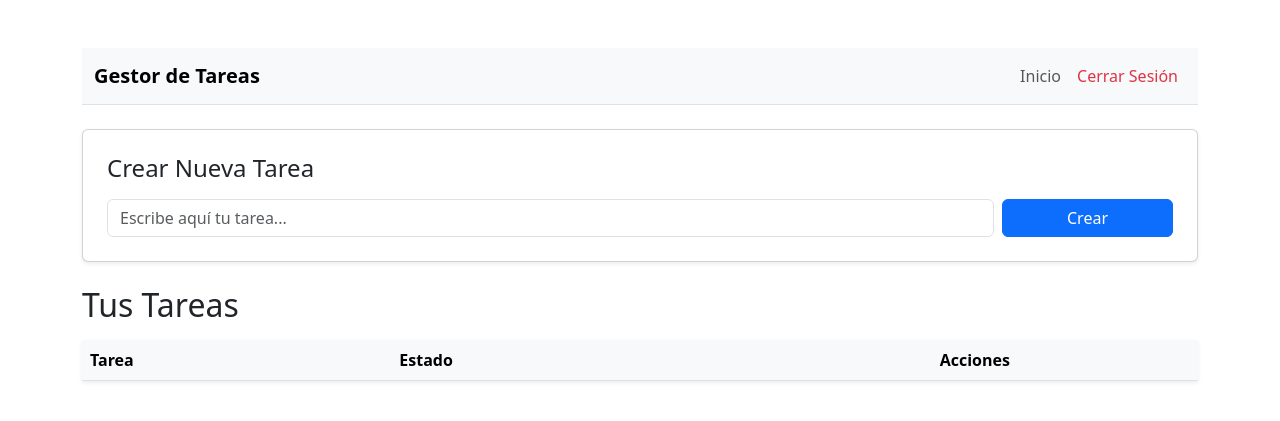
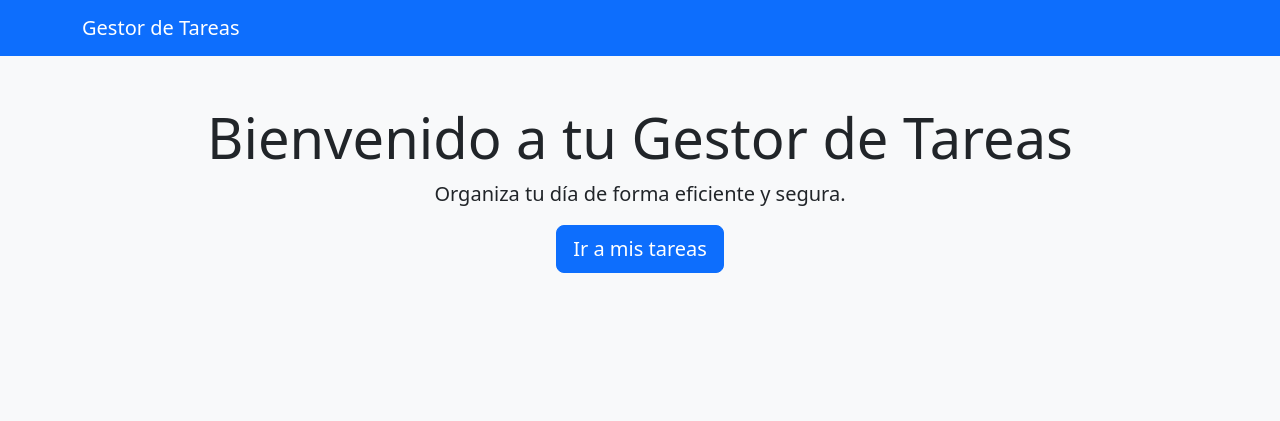
Before and after one commit to j4vi3r1/tareas_pendientes, a PHP site: page / in a window 1280 px wide. Shown: the top 421 px of the page. Run offline with PHP 8.4, Linux system fonts and the light colour scheme; the visitor is signed in with stand-in values (Sample User, id 1); data comes from the database, SQL or seed files in the repository; lists and menus that the app fills with data are empty.

Commit message:
nueva actualizacion

```diff
--- a/index.php
+++ b/index.php
@@ -1,65 +1,33 @@
 <?php
-// index.php
-require_once 'auth.php'; // Protege la página[cite: 1, 2, 3]
-$db = require_once 'db.php';
+// index.php (Portal de Bienvenida)
+session_start();
 ?>
 <!DOCTYPE html>
 <html lang="es">
 <head>
     <meta charset="UTF-8">
-    <title>Gestor de Tareas</title>
+    <title>Bienvenido al Gestor</title>
     <link href="https://cdn.jsdelivr.net/npm/bootstrap@5.3.0/dist/css/bootstrap.min.css" rel="stylesheet">
 </head>
-<body class="container mt-5">
+<body class="bg-light">
+    <nav class="navbar navbar-expand-lg navbar-dark bg-primary">
+        <div class="container">
+            <a class="navbar-brand" href="index.php">Gestor de Tareas</a>
+        </div>
+    </nav>
 
-    <?php include 'menu.php'; ?>
+    <div class="container mt-5 text-center">
+        <h1 class="display-4">Bienvenido a tu Gestor de Tareas</h1>
+        <p class="lead">Organiza tu día de forma eficiente y segura.</p>
 
-    <!-- CREAR: Formulario centralizado -->
-    <div class="card p-4 mb-4 shadow-sm">
-        <h4 class="mb-3">Crear Nueva Tarea</h4>
-        <form action="process.php" method="POST" class="row g-2">
-            <div class="col-md-10">
-                <input type="text" name="nombre" class="form-control" placeholder="Escribe aquí tu tarea..." required>
+        <?php if(isset($_SESSION['user_id'])): ?>
+            <a href="tareas.php" class="btn btn-primary btn-lg">Ir a mis tareas</a>
+        <?php else: ?>
+            <div class="mt-4">
+                <a href="login.php" class="btn btn-success btn-lg">Iniciar Sesión</a>
+                <a href="registro.php" class="btn btn-outline-primary btn-lg">Registrarse</a>
             </div>
-            <div class="col-md-2">
-                <button type="submit" name="agregar" class="btn btn-primary w-100">Crear</button>
-            </div>
-        </form>
+        <?php endif; ?>
     </div>
-
-    <!-- LEER, MODIFICAR Y ELIMINAR: Tabla de tareas -->
-    <h2>Tus Tareas</h2>
-    <table class="table table-hover mt-3 shadow-sm">
-        <thead class="table-light">
-            <tr>
-                <th>Tarea</th>
-                <th>Estado</th>
-                <th class="text-center">Acciones</th>
-            </tr>
-        </thead>
-        <tbody>
-            <?php
-            // Consulta filtrada para que cada usuario vea solo sus tareas[cite: 1, 2, 3]
-            $stmt = $db->prepare("SELECT * FROM tareas WHERE user_id = ? ORDER BY id DESC");
-            $stmt->execute([$_SESSION['user_id']]);
-
-            while ($row = $stmt->fetch(PDO::FETCH_ASSOC)) {
-                $estado = $row['estado'];
-                $btn_txt = ($estado == 'completada') ? 'Desmarcar' : 'Completar';
-                $color_btn = ($estado == 'completada') ? 'btn-success' : 'btn-warning';
-
-                echo "<tr>
-                    <td class='align-middle'>" . htmlspecialchars($row['nombre']) . "</td>
-                    <td class='align-middle'>" . ucfirst($estado) . "</td>
-                    <td class='text-center'>
-                        <a href='process.php?cambiar_estado={$row['id']}&estado={$estado}' class='btn btn-sm $color_btn'>$btn_txt</a>
-                        <a href='editar.php?id={$row['id']}' class='btn btn-sm btn-info text-white'>Editar</a>
-                        <a href='process.php?eliminar={$row['id']}' class='btn btn-sm btn-danger' onclick='return confirm(\"¿Seguro?\")'>Eliminar</a>
-                    </td>
-                </tr>";
-            }
-            ?>
-        </tbody>
-    </table>
 </body>
 </html>
--- a/menu.php
+++ b/menu.php
@@ -1,9 +1,8 @@
-<!-- menu.php -->
 <nav class="navbar navbar-expand-lg navbar-light bg-light mb-4 border-bottom">
     <div class="container">
-        <a class="navbar-brand" href="index.php"><strong>Gestor de Tareas</strong></a>
+        <a class="navbar-brand" href="index.php"><strong>Inicio</strong></a>
         <div class="navbar-nav">
-            <a class="nav-link" href="index.php">Inicio</a>
+            <a class="nav-link" href="tareas.php">Mis Tareas</a>
             <a class="nav-link text-danger" href="logout.php">Cerrar Sesión</a>
         </div>
     </div>
```
Also changed, not shown: login.php (+39 -11 lines), tareas.php (added, +65 -0 lines).
